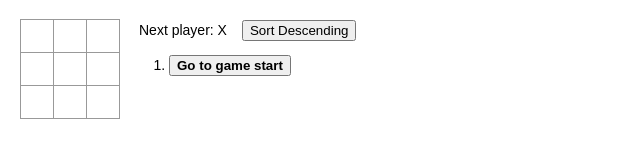
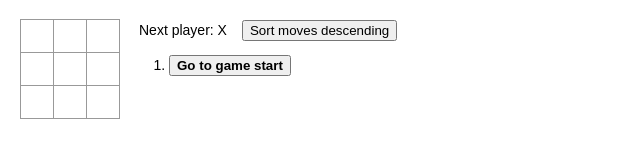
Before and after one commit to EricChiu920/react-tic-tac-toe, a React (Create React App) app: page / in a window 1280 px wide. Shown: the top 160 px of the page, without its empty margins (0-640 px from the left). Built offline with nearby package versions, Linux system fonts and the light colour scheme.

Commit message:
clarify what the sort button is for

```diff
--- a/src/index.jsx
+++ b/src/index.jsx
@@ -135,7 +135,9 @@ class Game extends React.Component {
         <div className="game-info">
           <div>
             {status}
-            <button className="sort-button" onClick={() => this.changeSort()}>{`Sort ${this.state.sortDescending ? 'Descending' : 'Ascending'}`}</button>
+            <button className="sort-button" onClick={() => this.changeSort()}>
+              {`Sort moves ${this.state.sortDescending ? 'descending' : 'ascending'}`}
+            </button>
           </div>
           <ol>{moves}</ol>
         </div>
```
